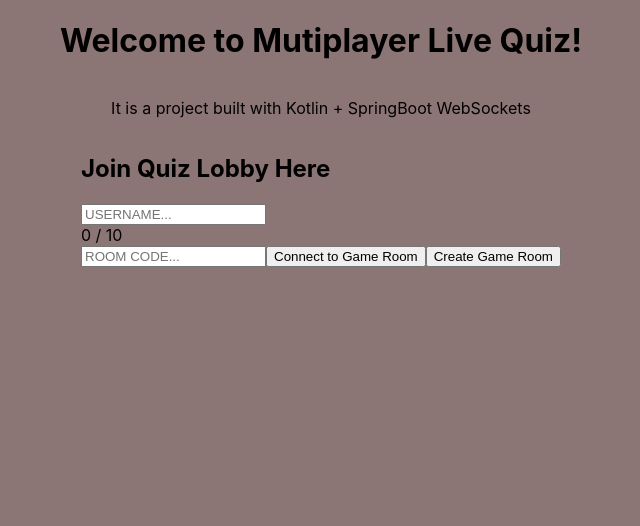
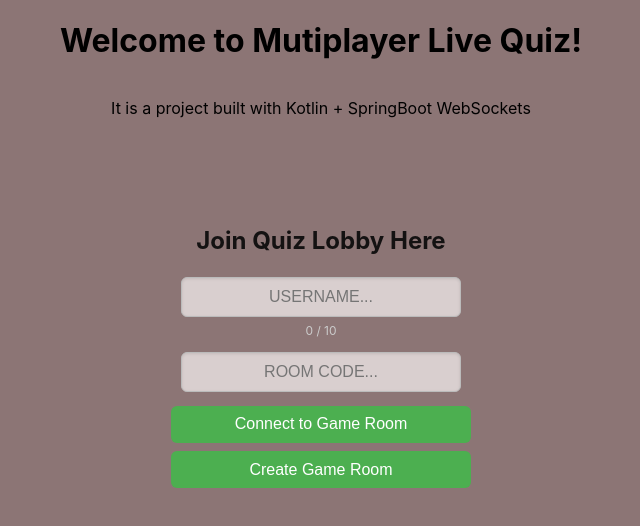
Before and after one commit to kyle-t01/multiplayer_live_quiz, a React (Create React App) app in the folder frontend/: page / in a window 1280 px wide. Shown: the top 526 px of the page, without its empty margins (319-959 px from the left). Built offline with nearby package versions, Linux system fonts and the light colour scheme.

Commit message:
css for input box

```diff
--- a/frontend/src/index.css
+++ b/frontend/src/index.css
@@ -28,7 +28,6 @@ code {
   justify-content: flex-start;
   border-radius: 8px;
   border: 1px dotted rgb(0, 0, 0);
-
 }
 
 .selected-option {
@@ -133,3 +132,58 @@ code {
   padding: 0;
   font-size: 25px;
 }
+
+/* input box */
+.input-box {
+  display: flex;
+  flex-direction: column;
+  align-items: center;
+  justify-content: center;
+  padding: 1.5rem;
+  border-radius: 10px;
+  width: 300px;
+  margin-top: 3rem;
+}
+
+.char-counter {
+  font-size: 0.75rem;
+  color: #ccc;
+  align-self: center;
+  margin-bottom: 0.5rem;
+}
+
+.button {
+  width: 100%;
+  padding: 0.6rem;
+  margin-top: 0.5rem;
+  font-size: 1rem;
+  border: none;
+  border-radius: 6px;
+  background-color: #4caf50;
+  color: white;
+  cursor: pointer;
+  transition: background-color 0.2s ease;
+}
+
+.button:hover {
+  background-color: #3e8e41;
+}
+
+.input-box h2 {
+  margin-bottom: 1rem;
+  color: rgb(20, 18, 18);
+  text-align: center;
+}
+
+.input {
+  width: 100%;
+  max-width: 250px;
+  padding: 10px 14px;
+  margin: 6px 0;
+  font-size: 16px;
+  text-align: center;
+  border-radius: 6px;
+  border: 1px solid #bbb;
+  background-color: #d9cfcf;
+  box-shadow: inset 0 1px 3px rgba(0, 0, 0, 0.1);
+}
```
